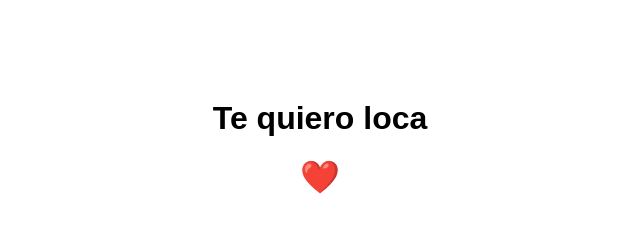
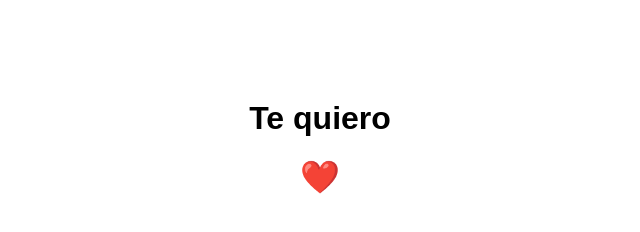
Before and after one commit to chrisg04/PARA-TI, a plain HTML site: page index.html in a window 1280 px wide. Shown: the whole page, without its empty margins (320-960 px from the left). Drawn offline with Linux system fonts and the light colour scheme.

Commit message:
Update index.html

```diff
--- a/index.html
+++ b/index.html
@@ -17,7 +17,7 @@
     </style>
 </head>
 <body>
-    <h1>Te quiero loca</h1>
+    <h1>Te quiero</h1>
     <div id="corazon">❤️</div>
 </body>
 </html>
```
